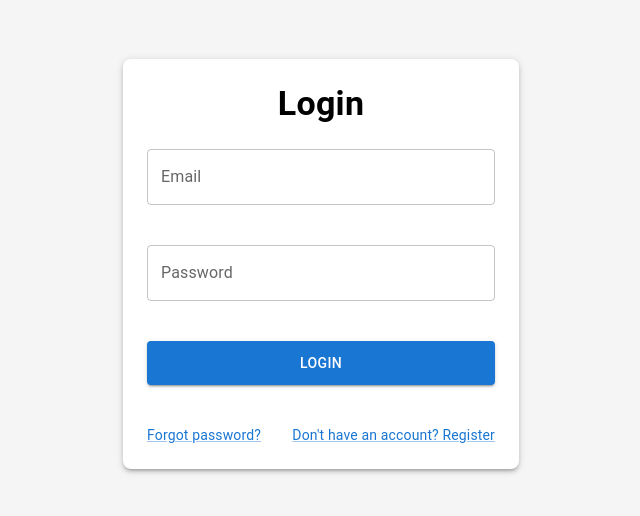
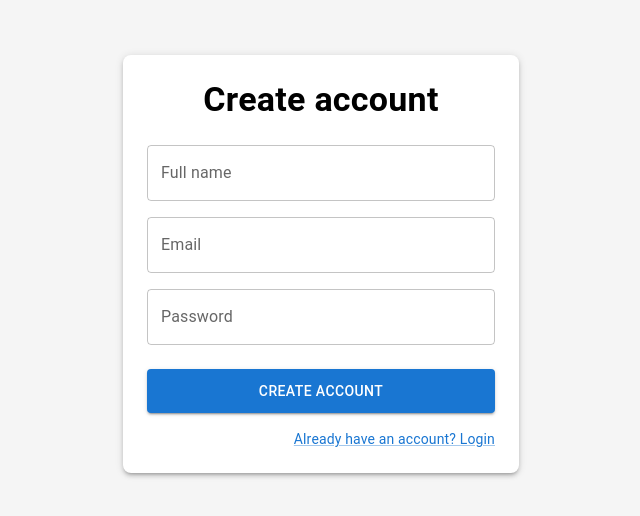
Before and after one commit to maitepv87/hero-explorer-app, a React (Vite) app: page /auth/register in a window 1280 px wide. Before the commit this address led to /auth/login. Shown: the part 136-652 px from the top of the page, without its empty margins (319-959 px from the left). Built offline with nearby package versions, Linux system fonts and the light colour scheme.

Commit message:
Add RegisterPage component to enrich authentication routes

```diff
--- a/src/auth/pages/LoginPage.jsx
+++ b/src/auth/pages/LoginPage.jsx
@@ -1,4 +1,6 @@
 import React, { useContext, useState } from "react";
+import { useNavigate } from "react-router-dom";
+import { Link as RouterLink } from "react-router-dom";
 import {
   Box,
   TextField,
@@ -7,7 +9,6 @@ import {
   Container,
   Link,
 } from "@mui/material";
-import { useNavigate } from "react-router-dom";
 import { AuthContext } from "../context/AuthContext";
 
 export const LoginPage = () => {
@@ -83,14 +84,17 @@ export const LoginPage = () => {
         <Box
           sx={{
             display: "flex",
-            justifyContent: "space-between",
+            justifyContent: "flex-end",
             marginTop: 2,
           }}
         >
-          <Link href="#" variant="body2" sx={{ fontSize: "0.875rem" }}>
-            Forgot password?
-          </Link>
-          <Link href="#" variant="body2" sx={{ fontSize: "0.875rem" }}>
+          <Link
+            component={RouterLink}
+            to="/auth/register"
+            href="#"
+            variant="body2"
+            sx={{ fontSize: "0.875rem" }}
+          >
             Don't have an account? Register
           </Link>
         </Box>
--- /dev/null
+++ b/src/auth/pages/RegisterPage.jsx
@@ -0,0 +1,112 @@
+import React from "react";
+import { Link as RouterLink } from "react-router-dom";
+import {
+  Container,
+  Box,
+  TextField,
+  Button,
+  Typography,
+  Link,
+} from "@mui/material";
+
+export const RegisterPage = () => {
+  const onSubmit = (event) => {
+    event.preventDefault();
+  };
+
+  return (
+    <Container
+      maxWidth="xs"
+      sx={{
+        display: "flex",
+        justifyContent: "center",
+        alignItems: "center",
+        height: "100vh",
+      }}
+    >
+      <Box
+        sx={{
+          display: "flex",
+          flexDirection: "column",
+          gap: 3,
+          padding: 3,
+          borderRadius: "8px",
+          boxShadow: 3,
+          backgroundColor: "#fff",
+          width: "100%",
+        }}
+      >
+        <Typography variant="h4" textAlign="center" sx={{ fontWeight: "bold" }}>
+          Create account
+        </Typography>
+        <form onSubmit={onSubmit}>
+          <TextField
+            label="Full name"
+            variant="outlined"
+            fullWidth
+            sx={{ marginBottom: 2 }}
+            name="displayName"
+            value={""}
+          />
+
+          <TextField
+            label="Email"
+            variant="outlined"
+            fullWidth
+            sx={{ marginBottom: 2 }}
+            name="email"
+            value={""}
+          />
+
+          <TextField
+            label="Password"
+            type="password"
+            variant="outlined"
+            fullWidth
+            sx={{ marginBottom: 2 }}
+            name="password"
+            value={""}
+          />
+
+          <Box
+            sx={{
+              display: "flex",
+              flexDirection: { xs: "column", sm: "row" },
+              gap: 2,
+              marginTop: 1,
+            }}
+          >
+            <Button
+              variant="contained"
+              color="primary"
+              fullWidth
+              sx={{ padding: "10px" }}
+              type="submit"
+            >
+              Create account
+            </Button>
+          </Box>
+
+          {/* Other actions */}
+          <Box
+            sx={{
+              display: "flex",
+              justifyContent: "flex-end",
+              marginTop: 2,
+            }}
+          >
+            <Link
+              component={RouterLink}
+              to="/auth/login"
+              href="#"
+              variant="body2"
+              sx={{ fontSize: "0.875rem" }}
+            >
+              Already have an account? Login
+            </Link>
+          </Box>
+        </form>
+      </Box>
+    </Container>
+  );
+};
--- a/src/auth/pages/index.js
+++ b/src/auth/pages/index.js
@@ -1 +1,2 @@
 export * from "./LoginPage";
+export * from "./RegisterPage";
--- a/src/auth/routes/AuthRoutes.jsx
+++ b/src/auth/routes/AuthRoutes.jsx
@@ -1,11 +1,12 @@
 import { Navigate, Route, Routes } from "react-router-dom";
-import { LoginPage } from "../pages";
+import { LoginPage, RegisterPage } from "../pages";
 
 export const AuthRoutes = () => {
   return (
     <>
       <Routes>
         <Route path="login" element={<LoginPage />} />
+        <Route path="register" element={<RegisterPage />} />
 
         <Route path="/*" element={<Navigate to="/auth/login" />} />
       </Routes>
```
